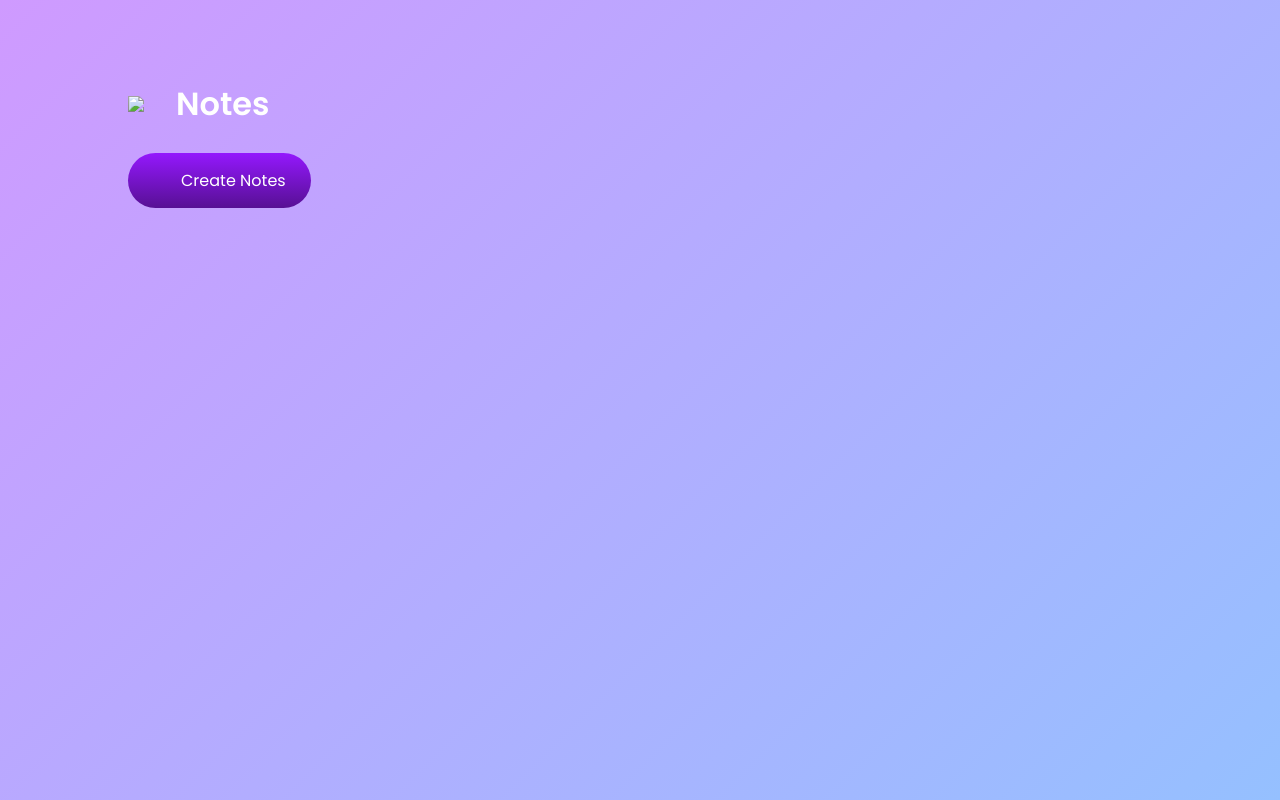
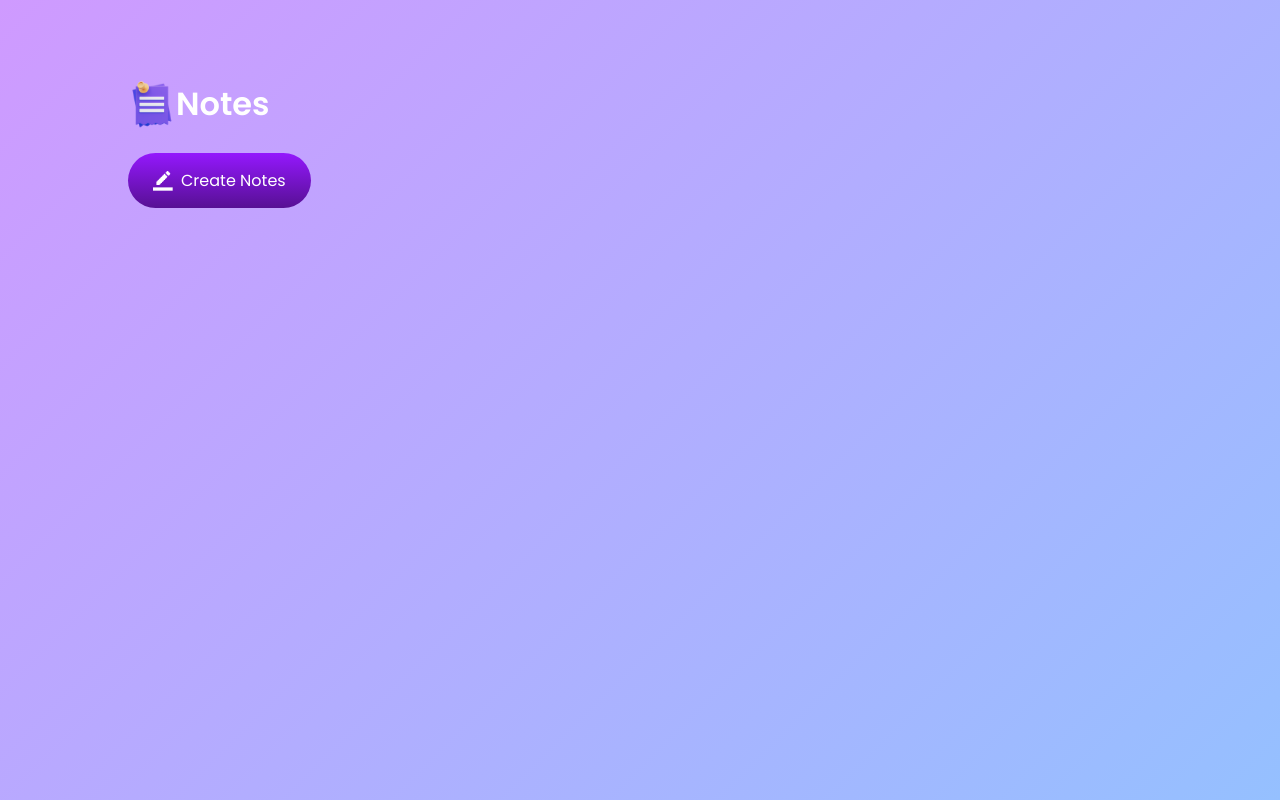
Before and after one commit to muskan-thakur08/notes-app, a plain HTML site: page index.html in a window 1280 px wide. Drawn offline with Linux system fonts and the light colour scheme.

Commit message:
Update index.html

```diff
--- a/index.html
+++ b/index.html
@@ -9,8 +9,8 @@
 </head>
 <body>
     <div class="container">
-        <h1> <img src="images/notes.png"> Notes</h1>
-        <button class="btn"> <img src="images/edit.png" alt="">  Create Notes</button>
+        <h1> <img src="./notes.png"> Notes</h1>
+        <button class="btn"> <img src="./edit.png" alt="">  Create Notes</button>
         <div class="notes-container">
             <!-- <p contenteditable="true" class="input-box">
                 <img src="images/delete.png">
```
